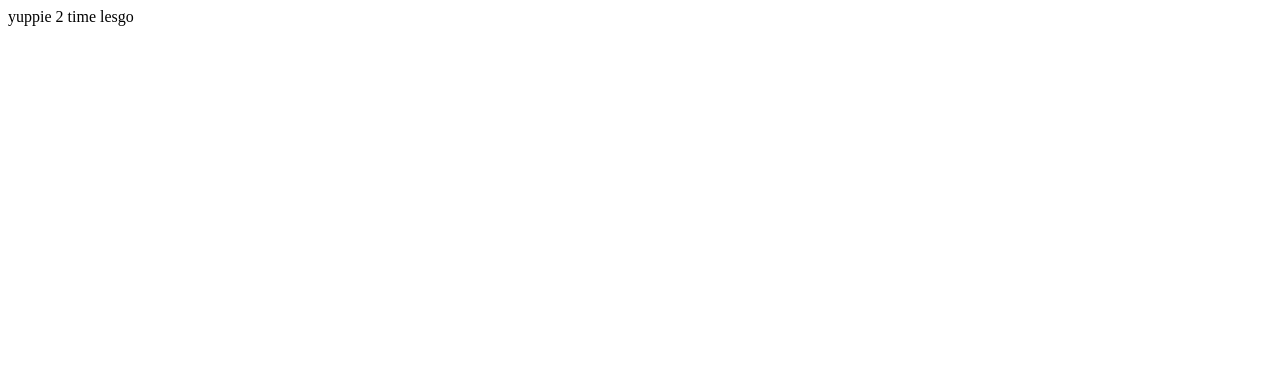
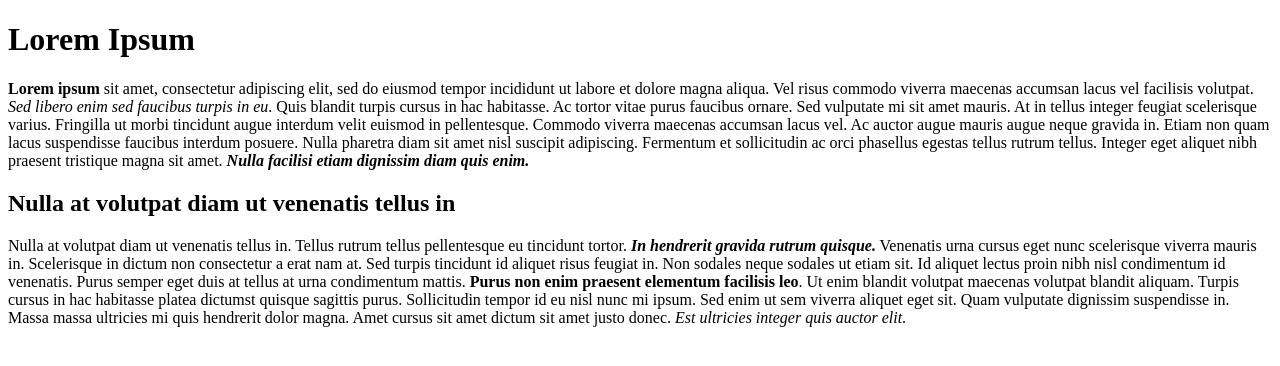
Before and after one commit to raiaahan/first_website, a plain HTML site: page index.html in a window 1280 px wide. Drawn offline with Linux system fonts and the light colour scheme.

Commit message:
Edited index.html to add Lorem Ipsum blog text

```diff
--- a/index.html
+++ b/index.html
@@ -2,10 +2,28 @@
 <html>
     <head>
         <meta charset="utf-8">
-        <title>2 time champ</title>
+        <title>Lorem Ipsum</title>
     </head>
 
     <body>
-        yuppie 2 time lesgo
+        <h1>Lorem Ipsum</h1>
+        <p><strong>Lorem ipsum</strong> sit amet, consectetur adipiscing elit, sed do eiusmod tempor incididunt ut labore et dolore magna aliqua.
+            Vel risus commodo viverra maecenas accumsan lacus vel facilisis volutpat. <em>Sed libero enim sed faucibus turpis in eu</em>. Quis
+            blandit turpis cursus in hac habitasse. Ac tortor vitae purus faucibus ornare. Sed vulputate mi sit amet mauris.
+            At in tellus integer feugiat scelerisque varius. Fringilla ut morbi tincidunt augue interdum velit euismod in pellentesque.
+            Commodo viverra maecenas accumsan lacus vel. Ac auctor augue mauris augue neque gravida in. Etiam non quam lacus suspendisse faucibus interdum posuere.
+            Nulla pharetra diam sit amet nisl suscipit adipiscing. Fermentum et sollicitudin ac orci phasellus egestas tellus rutrum tellus.
+            Integer eget aliquet nibh praesent tristique magna sit amet. <strong><em>Nulla facilisi etiam dignissim diam quis enim.</strong></em>
+        </p>
+
+        <h2>Nulla at volutpat diam ut venenatis tellus in</h2>
+        <p>Nulla at volutpat diam ut venenatis tellus in. Tellus rutrum tellus pellentesque eu tincidunt tortor. <em><strong>In hendrerit gravida rutrum quisque.</em></strong>
+            Venenatis urna cursus eget nunc scelerisque viverra mauris in. Scelerisque in dictum non consectetur a erat nam at. Sed turpis tincidunt id
+            aliquet risus feugiat in. Non sodales neque sodales ut etiam sit. Id aliquet lectus proin nibh nisl condimentum id venenatis. Purus semper eget
+            duis at tellus at urna condimentum mattis. <strong>Purus non enim praesent elementum facilisis leo</strong>. Ut enim blandit volutpat maecenas volutpat blandit aliquam.
+            Turpis cursus in hac habitasse platea dictumst quisque sagittis purus. Sollicitudin tempor id eu nisl nunc mi ipsum. Sed enim ut sem viverra aliquet eget sit.
+            Quam vulputate dignissim suspendisse in. Massa massa ultricies mi quis hendrerit dolor magna. Amet cursus sit amet dictum sit amet justo donec.
+            <em>Est ultricies integer quis auctor elit</em>.
+        </p>
     </body>
 </html>
```
